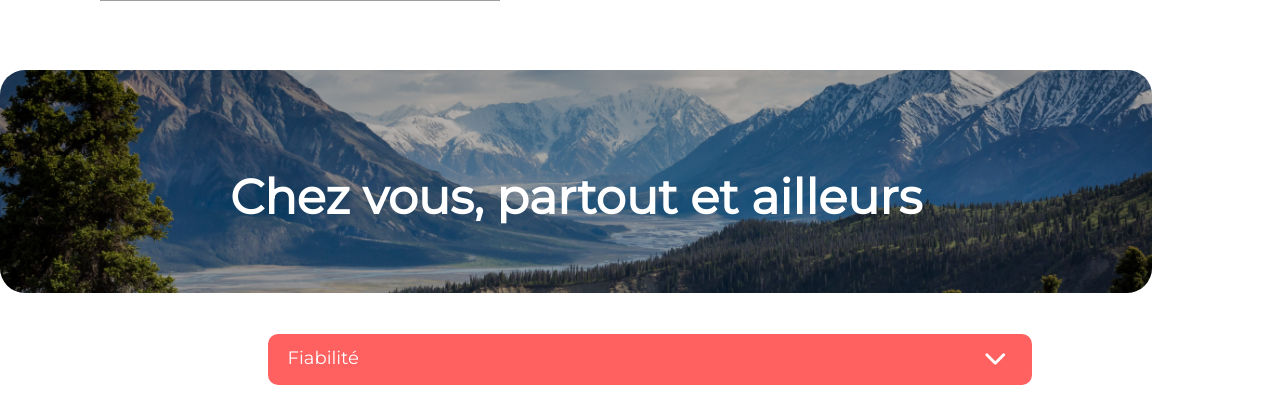
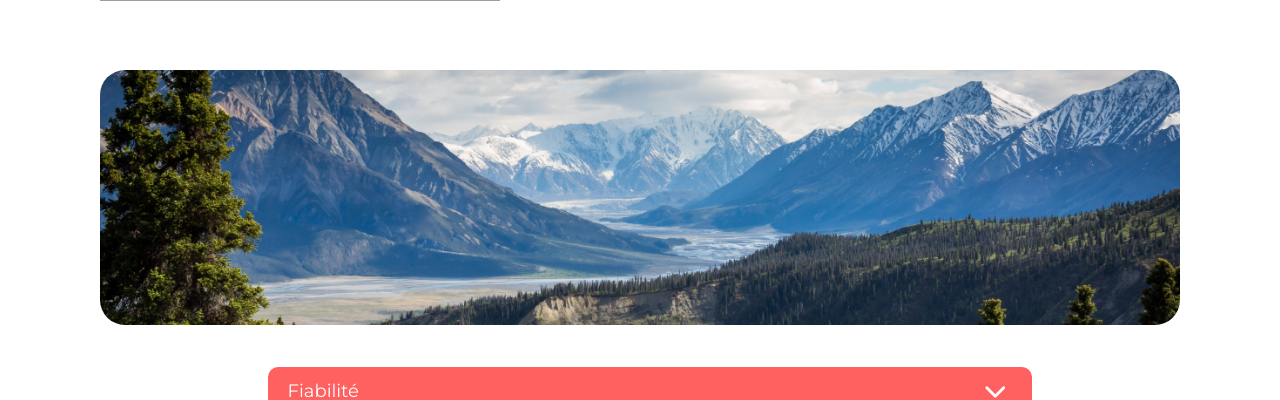
Before and after one commit to adam0794hh/kasa, a React (Vite) app: page /about in a window 1280 px wide. Shown: the part 315-715 px from the top of the page. Built offline with nearby package versions, Linux system fonts and the light colour scheme; grey boxes are pictures that could not be loaded.

Commit message:
refacto- modification

```diff
--- a/src/components/AboutBanner.jsx
+++ b/src/components/AboutBanner.jsx
@@ -3,11 +3,10 @@ import "./Banner.css"
 
 function AboutBanner() {
   return (
-    <div className='banner_content'>
+    <div className='about_content'>
 
-      <div className='banner'>
-        <img className='image' src= "aboutBanner.jpg"></img>
-        <h1>Chez vous, partout et ailleurs</h1>
+      <div className='about-banner'>
+        <img className='image-banner' src= "aboutBanner.jpg"></img>
       </div>
 
     </div>
--- a/src/components/AppartmentBanner.jsx
+++ b/src/components/AppartmentBanner.jsx
@@ -26,8 +26,8 @@ function AppartmentBanner(props) {
         <img key={img} src={img} className={getClassName(i)}>
         </img>
         ))}
-        <i onClick={moveToNext} class="fa-solid fa-chevron-right fa-2xl"></i>
-        <i onClick={moveToPrevious} class="fa-solid fa-chevron-left fa-2xl"></i>
+        <i onClick={moveToNext} className="fa-solid fa-chevron-right fa-xl"></i>
+        <i onClick={moveToPrevious} className="fa-solid fa-chevron-left fa-xl"></i>
     </div>
   )
 }
```
